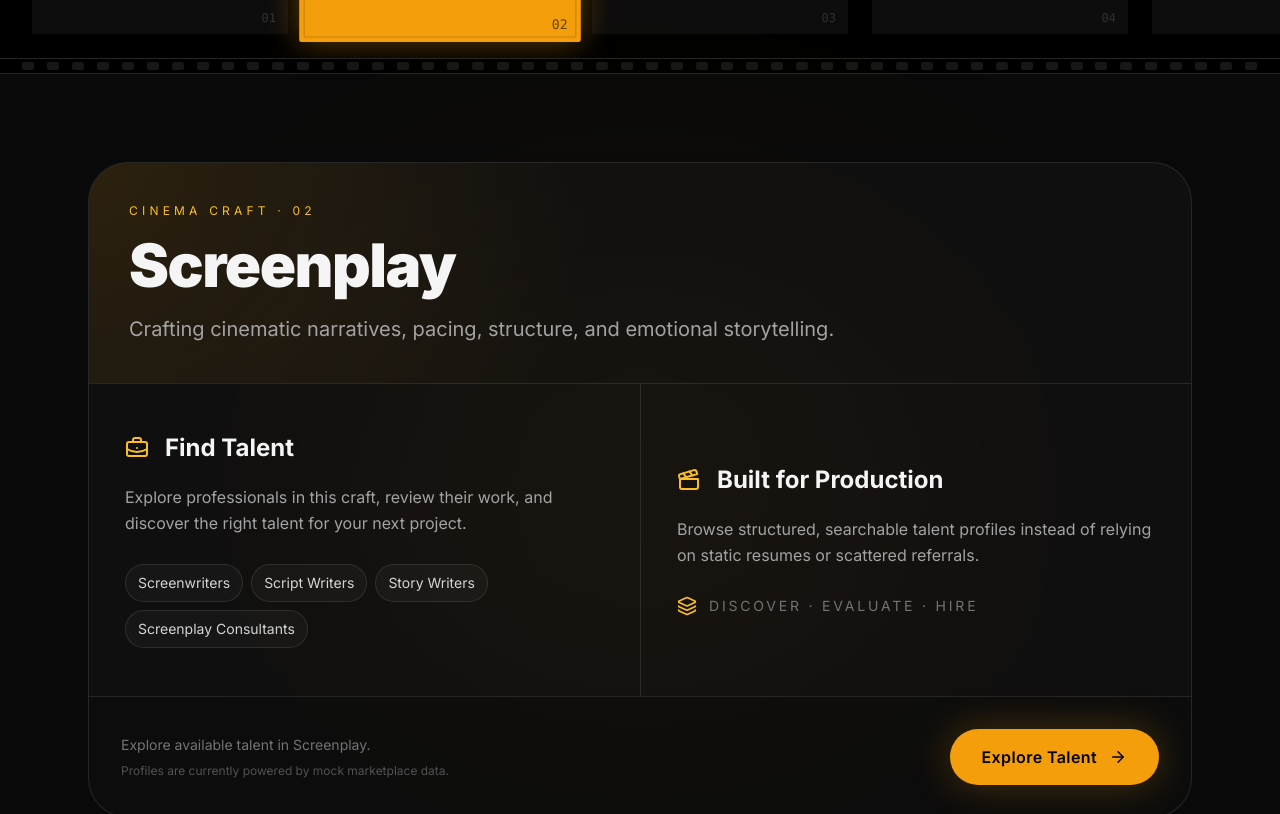
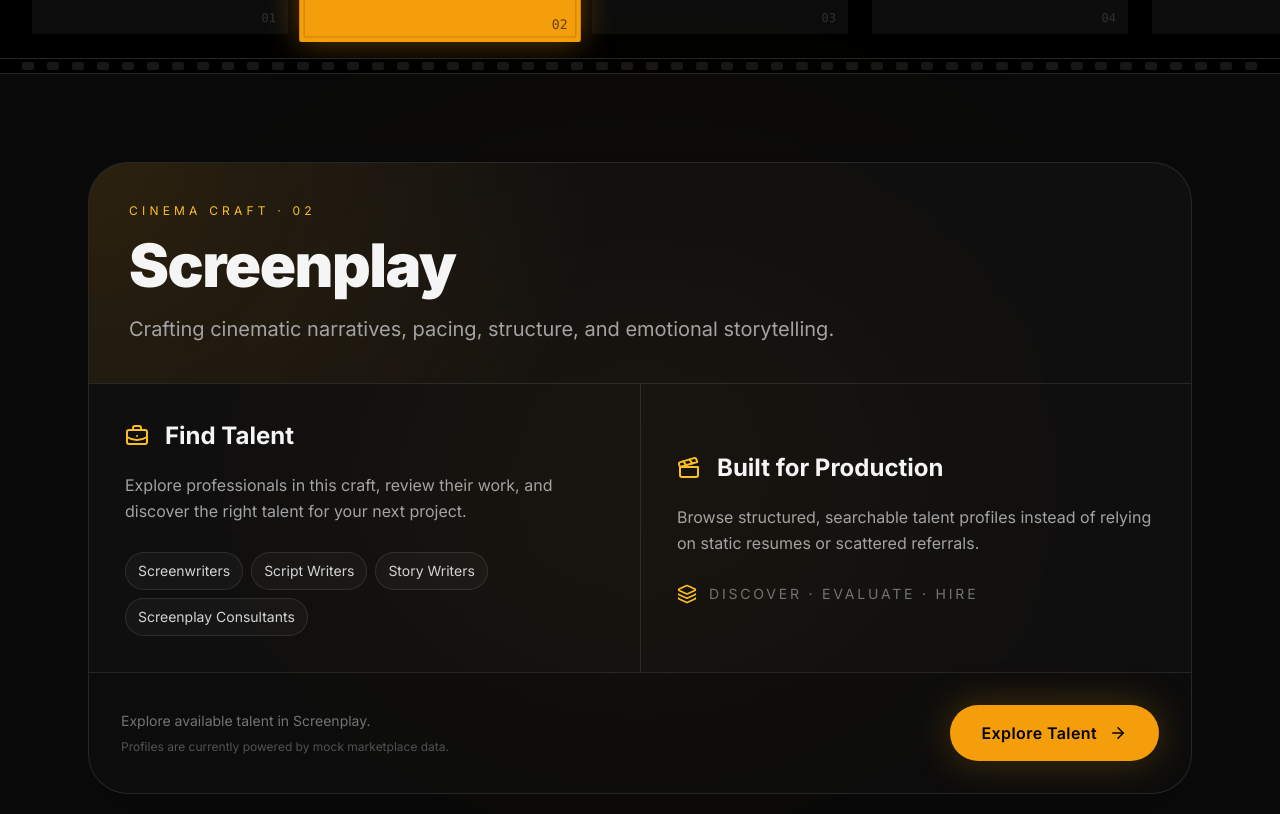
Before and after one commit to abhinavreddy2684-droid/PR.Pre.Pro.Post, a React (Vite) app in the folder 24-crafts/: page / in a window 1280 px wide. Shown: the part 1640-2454 px from the top of the page. Built offline with nearby package versions, Linux system fonts and the light colour scheme.

Commit message:
Fit detailed craft card to viewport after craft selection

```diff
--- a/24-crafts/src/sections/CinemaReel.jsx
+++ b/24-crafts/src/sections/CinemaReel.jsx
@@ -15,41 +15,40 @@ export default function CinemaReel() {
   useEffect(() => {
     if (!shouldScrollToCraft) return;
 
-    const scrollToDetailCard = () => {
+    const positionDetailCard = () => {
       const card = detailCardRef.current;
       if (!card) return;
 
-      const cardRect = card.getBoundingClientRect();
       const navbar = document.querySelector("header");
       const navbarHeight = navbar?.getBoundingClientRect().height ?? 0;
       const topGap = 16;
       const bottomGap = 16;
-      const cardTop = cardRect.top + window.scrollY;
-      const cardHeight = cardRect.height;
-      const availableViewportHeight = window.innerHeight - navbarHeight - topGap - bottomGap;
+      const availableHeight = Math.max(
+        window.innerHeight - navbarHeight - topGap - bottomGap,
+        0,
+      );
 
-      // Keep the card between the fixed navbar and the bottom of the viewport.
-      // The card itself is sized to the available viewport, so this places its
-      // top and bottom edges naturally inside the visible screen.
-      const viewportTop = navbarHeight + topGap;
-      const viewportBottom = window.innerHeight - bottomGap;
-      const fitsViewport = cardHeight <= availableViewportHeight;
-      const targetViewportTop = fitsViewport
-        ? viewportTop
-        : Math.max(viewportBottom - cardHeight, viewportTop);
-      const targetScroll = Math.max(cardTop - targetViewportTop, 0);
+      // Make the card exactly as tall as the visible area below the navbar.
+      // This guarantees that its top and bottom can both sit inside one viewport.
+      card.style.height = `${availableHeight}px`;
 
-      window.scrollTo({
-        top: targetScroll,
-        behavior: "smooth",
+      requestAnimationFrame(() => {
+        const cardTop = card.getBoundingClientRect().top + window.scrollY;
+        const targetScroll = Math.max(
+          cardTop - navbarHeight - topGap,
+          0,
+        );
+
+        window.scrollTo({
+          top: targetScroll,
+          behavior: "smooth",
+        });
+
+        setShouldScrollToCraft(false);
       });
-
-      setShouldScrollToCraft(false);
     };
 
-    requestAnimationFrame(() => {
-      requestAnimationFrame(scrollToDetailCard);
-    });
+    requestAnimationFrame(positionDetailCard);
   }, [activeCraft, shouldScrollToCraft]);
 
   const handleCraftSelect = (craft) => {
@@ -101,14 +100,14 @@ export default function CinemaReel() {
 
       <section
         aria-live="polite"
-        className="relative max-w-6xl mx-auto px-6 py-8 md:py-10 min-h-[calc(100svh-7rem)] flex items-start"
+        className="relative max-w-6xl mx-auto px-6 py-8 md:py-10"
       >
         <div className="absolute left-1/2 top-1/2 -translate-x-1/2 -translate-y-1/2 w-[650px] h-[450px] rounded-full bg-amber-500/[0.05] blur-[140px] pointer-events-none" />
 
         <div
           ref={detailCardRef}
           key={activeCraft.id}
-          className="relative z-10 w-full min-h-[calc(100svh-9rem)] rounded-[2.5rem] border border-white/10 bg-white/[0.025] overflow-hidden shadow-2xl animate-fade-in-up flex flex-col"
+          className="relative z-10 w-full min-h-0 rounded-[2.5rem] border border-white/10 bg-white/[0.025] overflow-hidden shadow-2xl animate-fade-in-up flex flex-col"
         >
           <div className="relative p-7 md:p-10 border-b border-white/10 shrink-0">
             <div className="absolute inset-0 bg-[radial-gradient(circle_at_top_left,rgba(245,158,11,0.13),transparent_45%)] pointer-events-none" />
@@ -119,8 +118,8 @@ export default function CinemaReel() {
             </div>
           </div>
 
-          <div className="grid lg:grid-cols-2 divide-y lg:divide-y-0 lg:divide-x divide-white/10 flex-1">
-            <div className="p-7 md:p-9 flex flex-col justify-center">
+          <div className="grid lg:grid-cols-2 divide-y lg:divide-y-0 lg:divide-x divide-white/10 flex-1 min-h-0">
+            <div className="p-7 md:p-9 flex flex-col justify-center min-h-0">
               <div className="flex items-center gap-4">
                 <BriefcaseBusiness className="text-amber-400" />
                 <h4 className="text-2xl font-bold">Find Talent</h4>
@@ -138,7 +137,7 @@ export default function CinemaReel() {
               </div>
             </div>
 
-            <div className="p-7 md:p-9 flex flex-col justify-center">
+            <div className="p-7 md:p-9 flex flex-col justify-center min-h-0">
               <div className="flex items-center gap-4">
                 <Clapperboard className="text-amber-400" />
                 <h4 className="text-2xl font-bold">Built for Production</h4>
```
